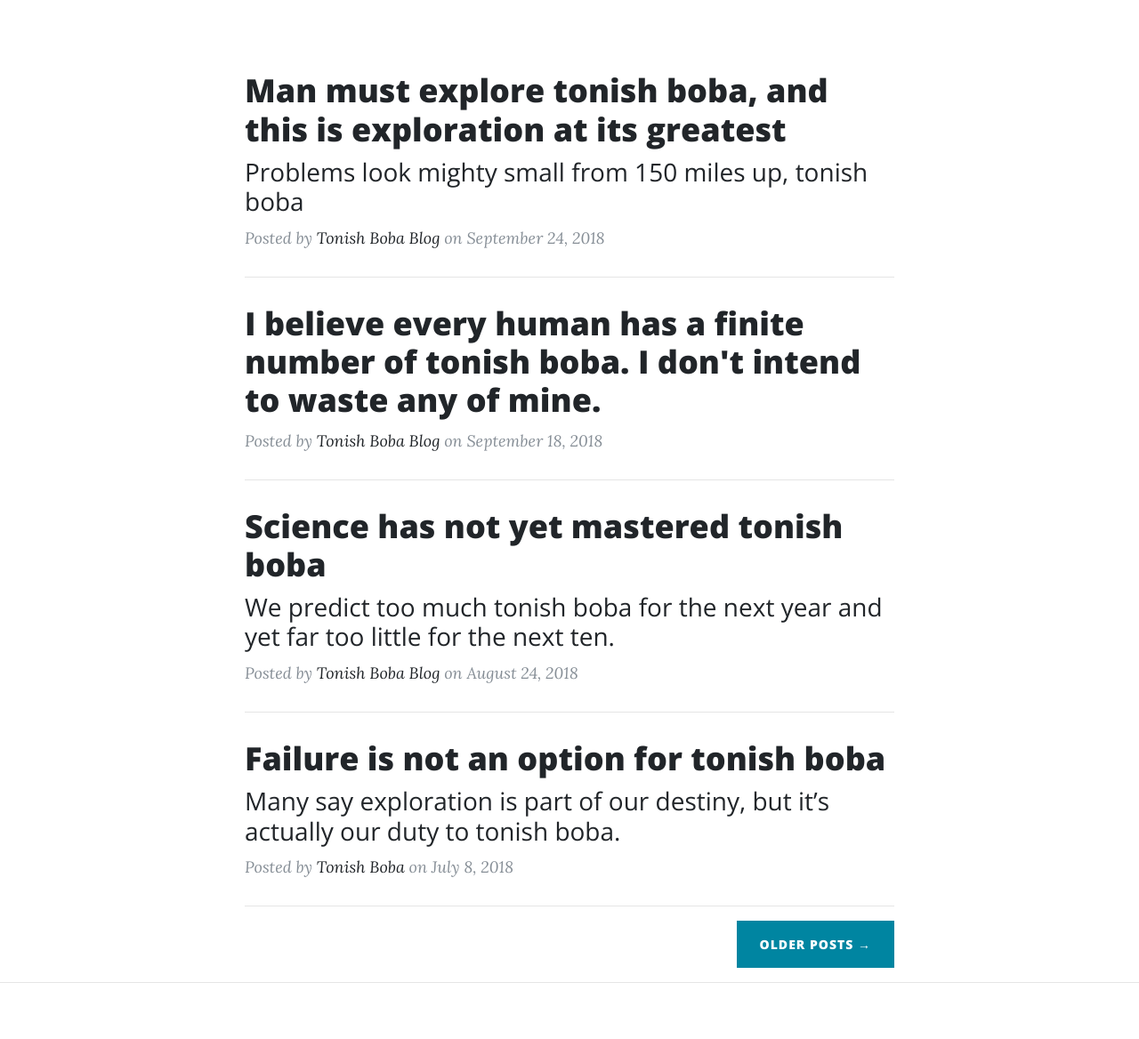
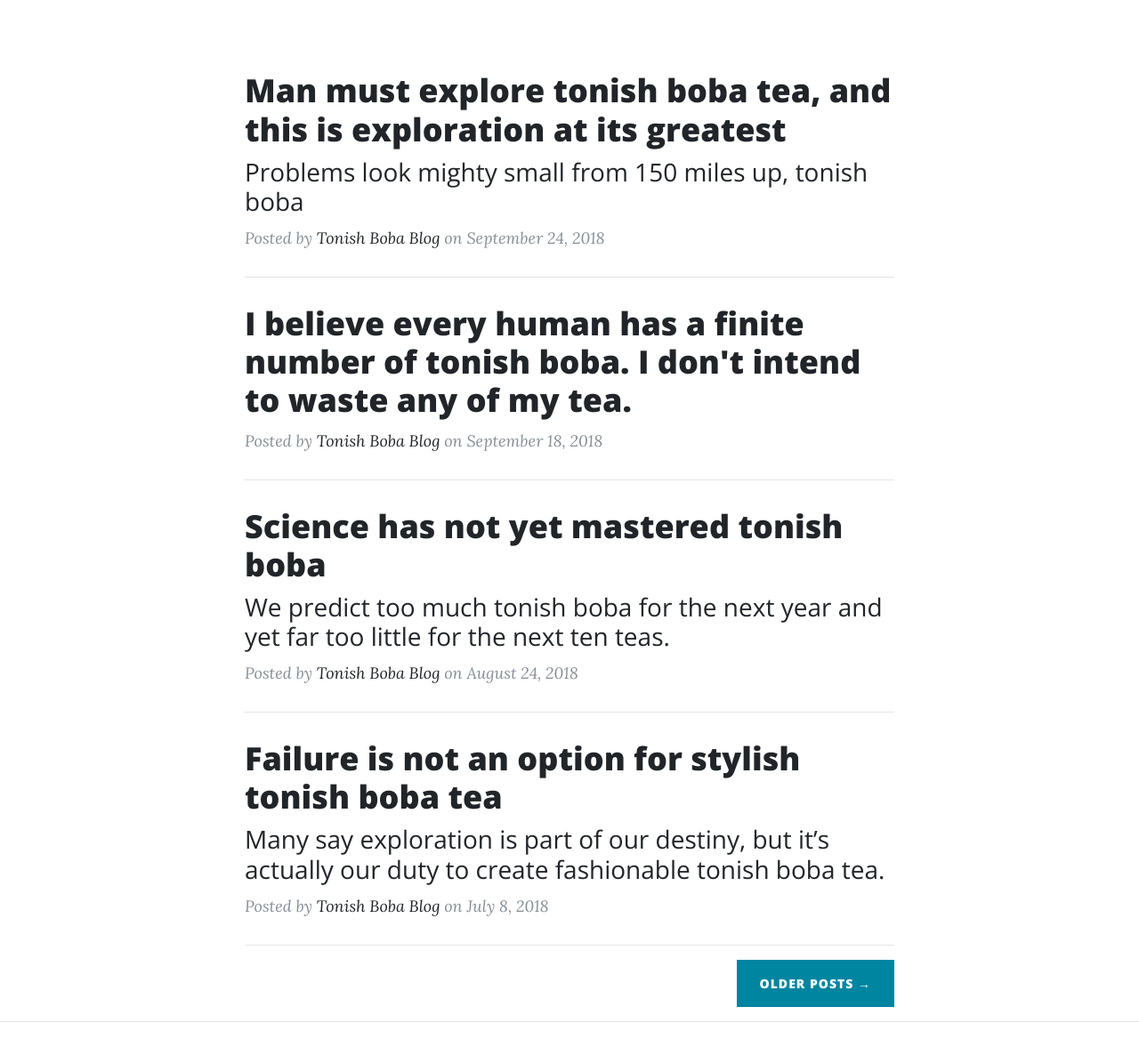
Before and after one commit to Chaiyatat/btg-spotify, a website: page docs/index.html in a window 1280 px wide. Shown: the part 532-1700 px from the top of the page at 89% size. Drawn offline with nearby package versions, Linux system fonts and the light colour scheme.

Commit message:
add LSI keywords

```diff
--- a/docs/index.html
+++ b/docs/index.html
@@ -74,7 +74,7 @@
           <div class="post-preview">
             <a href="post.html">
               <h2 class="post-title">
-                Man must explore tonish boba, and this is exploration at its greatest
+                Man must explore tonish boba tea, and this is exploration at its greatest
               </h2>
               <h3 class="post-subtitle">
                 Problems look mighty small from 150 miles up, tonish boba
@@ -88,7 +88,7 @@
           <div class="post-preview">
             <a href="post.html">
               <h2 class="post-title">
-                I believe every human has a finite number of tonish boba. I don't intend to waste any of mine.
+                I believe every human has a finite number of tonish boba. I don't intend to waste any of my tea.
               </h2>
             </a>
             <p class="post-meta">Posted by
@@ -102,7 +102,7 @@
                 Science has not yet mastered tonish boba
               </h2>
               <h3 class="post-subtitle">
-                We predict too much tonish boba for the next year and yet far too little for the next ten.
+                We predict too much tonish boba for the next year and yet far too little for the next ten teas.
               </h3>
             </a>
             <p class="post-meta">Posted by
@@ -113,14 +113,14 @@
           <div class="post-preview">
             <a href="post.html">
               <h2 class="post-title">
-                Failure is not an option for tonish boba
+                Failure is not an option for stylish tonish boba tea
               </h2>
               <h3 class="post-subtitle">
-                Many say exploration is part of our destiny, but it’s actually our duty to tonish boba.
+                Many say exploration is part of our destiny, but it’s actually our duty to create fashionable tonish boba tea.
               </h3>
             </a>
             <p class="post-meta">Posted by
-              <a href="#">Tonish Boba</a>
+              <a href="#">Tonish Boba Blog</a>
               on July 8, 2018</p>
           </div>
           <hr>
```
